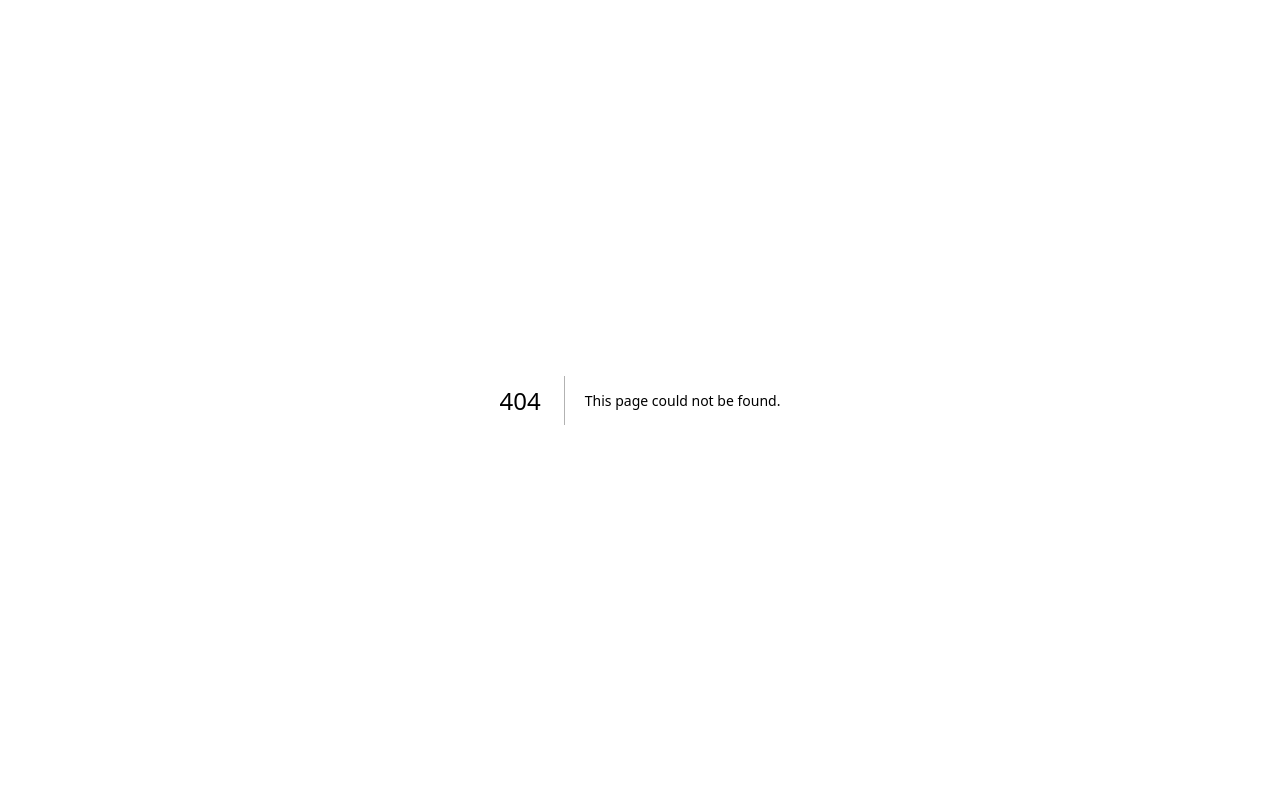
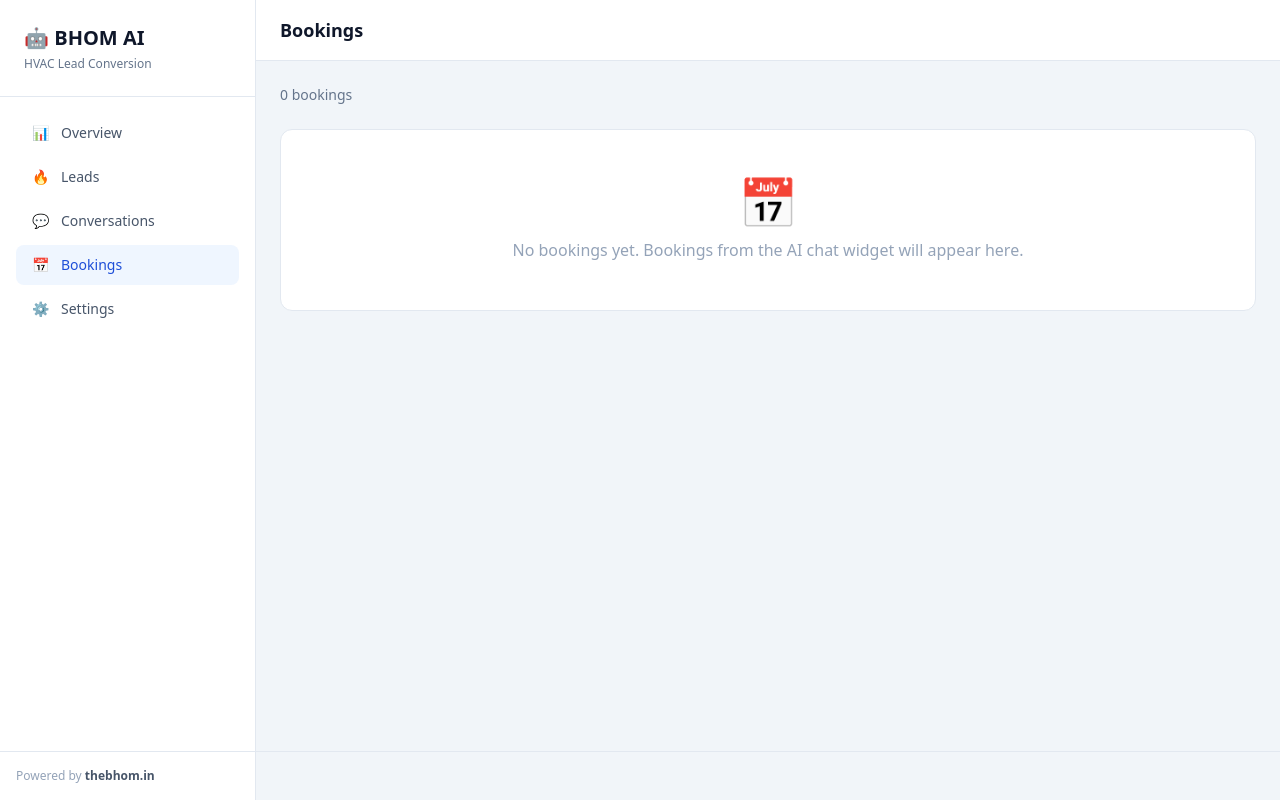
Before and after one commit to bhomvratrai-glitch/hvac-ai-chatbot, a Next.js app: page /dashboard/bookings in a window 1280 px wide. Before the commit this address had no page. Built offline with nearby package versions, Linux system fonts and the light colour scheme.

Commit message:
feat: add bookings page with cards

```diff
--- /dev/null
+++ b/src/app/dashboard/bookings/page.js
@@ -0,0 +1,50 @@
+'use client';
+import { useState, useEffect } from 'react';
+
+const statusColors = { pending:'bg-yellow-100 text-yellow-700', confirmed:'bg-blue-100 text-blue-700', completed:'bg-green-100 text-green-700', cancelled:'bg-red-100 text-red-700', no_show:'bg-slate-100 text-slate-700' };
+
+export default function BookingsPage() {
+  const [bookings, setBookings] = useState([]);
+
+  useEffect(() => {
+    const bid = localStorage.getItem('bhom_business_id');
+    if (bid) fetchBookings(bid);
+  }, []);
+
+  async function fetchBookings(bid) {
+    const resp = await fetch('/api/bookings?business_id=' + bid);
+    const data = await resp.json();
+    setBookings(data.bookings || []);
+  }
+
+  return (
+    <div>
+      <div className="flex items-center justify-between mb-6">
+        <p className="text-sm text-slate-500">{bookings.length} bookings</p>
+      </div>
+      <div className="grid grid-cols-1 md:grid-cols-2 lg:grid-cols-3 gap-4">
+        {bookings.map(booking => (
+          <div key={booking.id} className="bg-white rounded-xl border border-slate-200 p-5">
+            <div className="flex items-start justify-between mb-3">
+              <h3 className="font-semibold text-slate-900">{booking.customer_name}</h3>
+              <span className={`px-2 py-1 rounded-full text-xs font-medium ${statusColors[booking.status]||''}`}>{booking.status}</span>
+            </div>
+            <div className="space-y-2 text-sm text-slate-600">
+              <div>📞 {booking.customer_phone||'-'}</div>
+              <div>🔧 {booking.service_type||'General'}</div>
+              <div>📅 {booking.preferred_date ? new Date(booking.preferred_date).toLocaleDateString('en-IN') : 'TBD'}</div>
+              <div>⏰ {booking.preferred_time||'TBD'}</div>
+              {booking.address && <div>📍 {booking.address}</div>}
+            </div>
+          </div>
+        ))}
+        {bookings.length === 0 && (
+          <div className="col-span-full bg-white rounded-xl border border-slate-200 p-12 text-center text-slate-400">
+            <div className="text-5xl mb-3">📅</div>
+            No bookings yet. Bookings from the AI chat widget will appear here.
+          </div>
+        )}
+      </div>
+    </div>
+  );
+}
```
